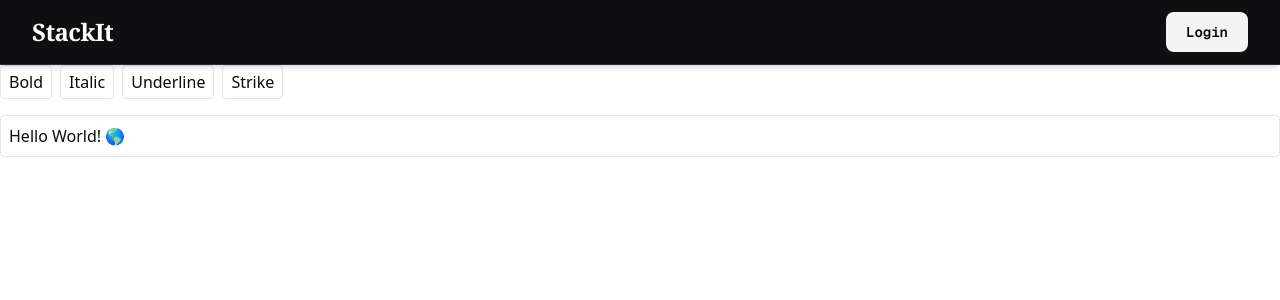
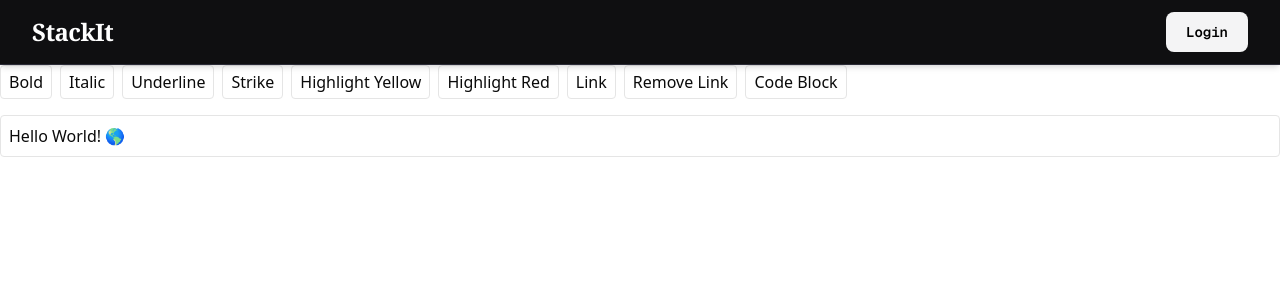
Before and after one commit to Ravi0529/StackIt, a Next.js app: page /question/new in a window 1280 px wide. Shown: the top 300 px of the page. Built offline with nearby package versions, Linux system fonts and the light colour scheme; no server answers.

Commit message:
codeblock-update

```diff
--- a/package.json
+++ b/package.json
@@ -15,7 +15,11 @@
     "@radix-ui/react-label": "^2.1.7",
     "@radix-ui/react-slot": "^1.2.3",
     "@tiptap/extension-bold": "^3.0.7",
+    "@tiptap/extension-code": "^3.0.7",
+    "@tiptap/extension-code-block-lowlight": "^3.0.7",
+    "@tiptap/extension-highlight": "^3.0.7",
     "@tiptap/extension-italic": "^3.0.7",
+    "@tiptap/extension-link": "^3.0.7",
     "@tiptap/extension-strike": "^3.0.7",
     "@tiptap/extension-underline": "^3.0.7",
     "@tiptap/pm": "^3.0.7",
@@ -27,6 +31,8 @@
     "cloudinary": "^2.7.0",
     "clsx": "^2.1.1",
     "framer-motion": "^12.23.6",
+    "highlight.js": "^11.11.1",
+    "lowlight": "^3.3.0",
     "lucide-react": "^0.525.0",
     "next": "15.3.5",
     "next-auth": "^4.24.11",
--- a/src/app/globals.css
+++ b/src/app/globals.css
@@ -1,5 +1,6 @@
 @import "tailwindcss";
 @import "tw-animate-css";
+@import "highlight.js/styles/github-dark.css";
 
 @custom-variant dark (&:is(.dark *));
 
--- /dev/null
+++ b/src/components/RichTextEditor/CodeBlockComponent.tsx
@@ -0,0 +1,61 @@
+"use client";
+
+import React, { useEffect, useRef } from "react";
+import { NodeViewWrapper, NodeViewContent, NodeViewProps } from "@tiptap/react";
+
+const LANGUAGES = [
+  "plaintext",
+  "javascript",
+  "typescript",
+  "html",
+  "css",
+  "json",
+  "python",
+  "java",
+  "cpp",
+  "c",
+  "sql",
+  "xml",
+];
+
+export default function CodeBlockComponent({
+  node,
+  updateAttributes,
+}: NodeViewProps) {
+  const selectRef = useRef<HTMLSelectElement>(null);
+  const currentLanguage = node.attrs.language || "plaintext";
+
+  useEffect(() => {
+    if (selectRef.current) {
+      selectRef.current.value = currentLanguage;
+    }
+  }, [currentLanguage]);
+
+  const handleLanguageChange = (e: React.ChangeEvent<HTMLSelectElement>) => {
+    updateAttributes({ language: e.target.value });
+  };
+
+  return (
+    <NodeViewWrapper
+      as="div"
+      className="relative bg-[#1e1e1e] text-white rounded-lg p-2 my-4"
+    >
+      <select
+        ref={selectRef}
+        onChange={handleLanguageChange}
+        className="absolute top-2 right-2 bg-gray-700 text-white text-sm px-2 py-1 rounded"
+      >
+        {LANGUAGES.map((lang) => (
+          <option key={lang} value={lang}>
+            {lang}
+          </option>
+        ))}
+      </select>
+      <pre className="overflow-x-auto mt-6">
+        <code>
+          <NodeViewContent as="div" />
+        </code>
+      </pre>
+    </NodeViewWrapper>
+  );
+}
--- a/src/components/RichTextEditor/Tiptap.tsx
+++ b/src/components/RichTextEditor/Tiptap.tsx
@@ -6,6 +6,12 @@ import Bold from "@tiptap/extension-bold";
 import Italic from "@tiptap/extension-italic";
 import Underline from "@tiptap/extension-underline";
 import Strike from "@tiptap/extension-strike";
+import Highlight from "@tiptap/extension-highlight";
+import Link from "@tiptap/extension-link";
+import CodeBlockLowlight from "@tiptap/extension-code-block-lowlight";
+import lowlight from "@/utils/lowlight";
+import { ReactNodeViewRenderer } from "@tiptap/react";
+import CodeBlockComponent from "./CodeBlockComponent";
 
 export default function Tiptap() {
   const editor = useEditor({
@@ -14,6 +20,7 @@ export default function Tiptap() {
         bold: false,
         italic: false,
         strike: false,
+        codeBlock: false,
       }),
       Bold.configure({
         HTMLAttributes: { class: "my-custom-bold" },
@@ -27,6 +34,28 @@ export default function Tiptap() {
       Strike.configure({
         HTMLAttributes: { class: "my-custom-strike" },
       }),
+      Highlight.configure({
+        multicolor: true,
+        HTMLAttributes: { class: "my-custom-highlight" },
+      }),
+      Link.configure({
+        openOnClick: false,
+        HTMLAttributes: {
+          class: "text-blue-500 underline",
+        },
+      }),
+      CodeBlockLowlight.configure({
+        lowlight,
+        defaultLanguage: "plaintext",
+        languageClassPrefix: "language-",
+        HTMLAttributes: {
+          class: "my-custom-codeblock",
+        },
+      }).extend({
+        addNodeView() {
+          return ReactNodeViewRenderer(CodeBlockComponent);
+        },
+      }),
     ],
     content: "<p>Hello World! 🌎️</p>",
     immediatelyRender: false,
@@ -34,7 +63,7 @@ export default function Tiptap() {
 
   return (
     <div className="space-y-4">
-      <div className="toolbar space-x-2">
+      <div className="toolbar flex flex-wrap gap-2">
         <button
           onClick={() => editor?.commands.toggleBold()}
           className={`px-2 py-1 border rounded ${
@@ -70,6 +99,58 @@ export default function Tiptap() {
         >
           Strike
         </button>
+
+        <button
+          onClick={() => editor?.commands.toggleHighlight({ color: "#FFFF00" })}
+          className={`px-2 py-1 border rounded ${
+            editor?.isActive("highlight", { color: "#FFFF00" })
+              ? "bg-yellow-300"
+              : "bg-white"
+          }`}
+        >
+          Highlight Yellow
+        </button>
+
+        <button
+          onClick={() => editor?.commands.toggleHighlight({ color: "#FF0000" })}
+          className={`px-2 py-1 border rounded ${
+            editor?.isActive("highlight", { color: "#FF0000" })
+              ? "bg-red-400 text-white"
+              : "bg-white"
+          }`}
+        >
+          Highlight Red
+        </button>
+
+        <button
+          onClick={() => {
+            const url = prompt("Enter a URL");
+            if (url) editor?.commands.toggleLink({ href: url });
+          }}
+          className={`px-2 py-1 border rounded ${
+            editor?.isActive("link") ? "bg-blue-500 text-white" : "bg-white"
+          }`}
+        >
+          Link
+        </button>
+
+        <button
+          onClick={() => editor?.commands.unsetLink()}
+          className="px-2 py-1 border rounded"
+        >
+          Remove Link
+        </button>
+
+        <button
+          onClick={() => editor?.commands.toggleCodeBlock()}
+          className={`px-2 py-1 border rounded ${
+            editor?.isActive("codeBlock")
+              ? "bg-gray-800 text-white"
+              : "bg-white"
+          }`}
+        >
+          Code Block
+        </button>
       </div>
 
       <EditorContent editor={editor} className="border p-2 rounded" />
--- /dev/null
+++ b/src/utils/lowlight.ts
@@ -0,0 +1,31 @@
+import { createLowlight, all } from "lowlight";
+
+import javascript from "highlight.js/lib/languages/javascript";
+import typescript from "highlight.js/lib/languages/typescript";
+import html from "highlight.js/lib/languages/xml";
+import css from "highlight.js/lib/languages/css";
+import json from "highlight.js/lib/languages/json";
+import python from "highlight.js/lib/languages/python";
+import java from "highlight.js/lib/languages/java";
+import cpp from "highlight.js/lib/languages/cpp";
+import c from "highlight.js/lib/languages/c";
+import sql from "highlight.js/lib/languages/sql";
+import xml from "highlight.js/lib/languages/xml";
+
+const lowlight = createLowlight(all);
+
+lowlight.register("js", javascript);
+lowlight.register("javascript", javascript);
+lowlight.register("ts", typescript);
+lowlight.register("typescript", typescript);
+lowlight.register("html", html);
+lowlight.register("css", css);
+lowlight.register("json", json);
+lowlight.register("python", python);
+lowlight.register("java", java);
+lowlight.register("cpp", cpp);
+lowlight.register("c", c);
+lowlight.register("sql", sql);
+lowlight.register("xml", xml);
+
+export default lowlight;
```
Also changed, not shown: 1 other file (tests, documents, lock files or other folders).
